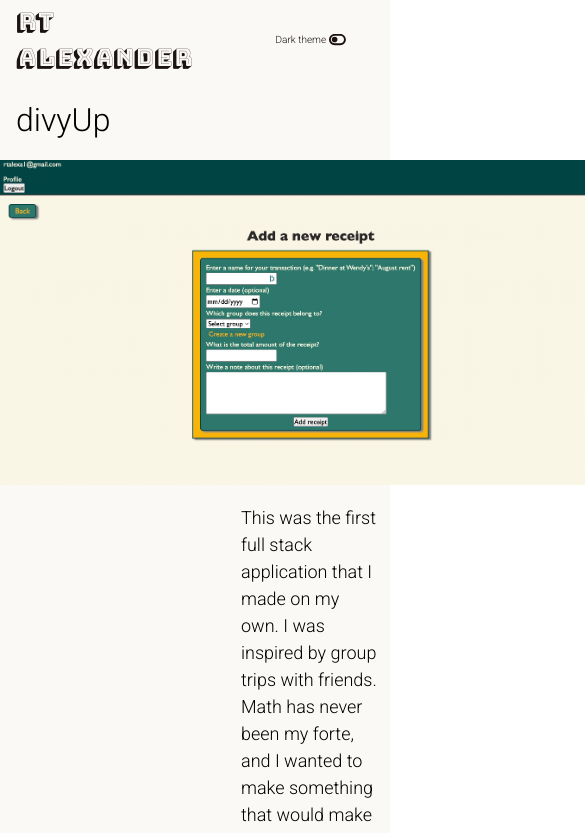
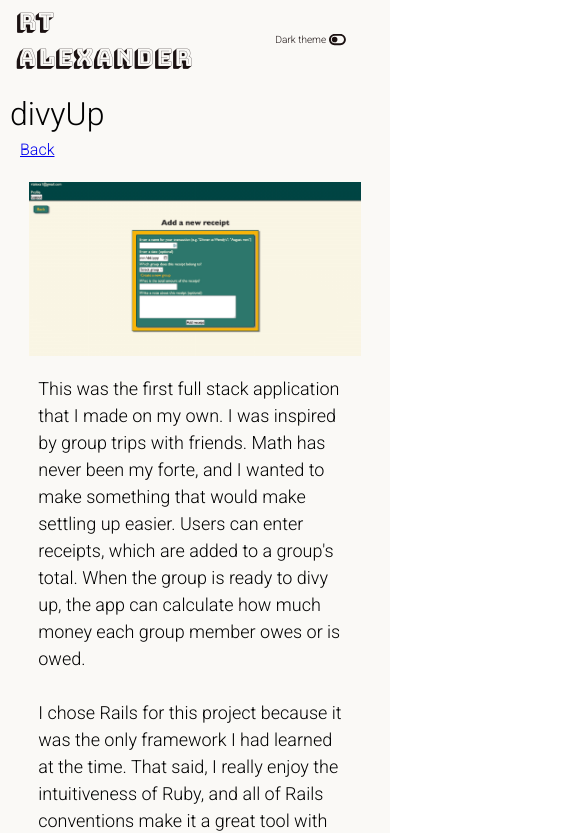
Before and after one commit to rtalexa1/portfolio, a Vue app: page /#/divy_up in a window 390 px wide. Shown: the top 833 px of the page, 585 px wide, since content can reach past the window. Built offline with nearby package versions, Linux system fonts and the light colour scheme.

Commit message:
Add media queries to project view pages

```diff
--- a/src/components/AboutMe.vue
+++ b/src/components/AboutMe.vue
@@ -95,8 +95,14 @@ export default {
 
 @media (max-width: 768px) {
   .about-me-container {
+    flex-direction: column;
     width: 100%;
     min-height: 25em;
+  }
+
+  .photo-container {
+    position: static;
+    margin: 5em;
   }
 
   .about-me-text {
--- a/src/components/ContactForm.vue
+++ b/src/components/ContactForm.vue
@@ -129,4 +129,10 @@ textarea {
   text-shadow: 0 0 1px #faf9f6;
   color: white;
 }
+
+@media (max-width: 768px) {
+  .form-container {
+    width: 70%;
+  }
+}
 </style>
--- a/src/views/DivyUpProjectView.vue
+++ b/src/views/DivyUpProjectView.vue
@@ -5,6 +5,9 @@
   >
     divyUp
   </h1>
+  <div class="back-link">
+    <RouterLink to="/" class="back-link">Back</RouterLink>
+  </div>
   <div
     class="project column-display"
     :class="{ 'text-dark-theme': $store.state.darkThemeActive }"
@@ -63,6 +66,9 @@
 <script>
 export default {
   name: "DivyUpProjectView",
+  created() {
+    scroll(0, 0);
+  },
 };
 </script>
 
@@ -83,4 +89,12 @@ export default {
   filter: grayscale(20%);
   filter: drop-shadow(0 0 1em #f8b400);
 }
+
+@media (max-width: 768px) {
+  .divy-screenshot {
+    margin: 10px;
+    width: 85%;
+    height: 45%;
+  }
+}
 </style>
--- a/src/views/HomeView.vue
+++ b/src/views/HomeView.vue
@@ -45,11 +45,6 @@ export default {
 }
 
 @media (max-width: 768px) {
-  .home {
-    justify-content: center;
-    align-items: center;
-  }
-
   .section-break {
     height: 4em;
   }
--- a/src/views/METProjectView.vue
+++ b/src/views/METProjectView.vue
@@ -5,6 +5,12 @@
   >
     Math Exit Ticket
   </h1>
+  <div
+    class="back-link"
+    :class="{ 'back-link-dark-theme': $store.state.darkThemeActive }"
+  >
+    <RouterLink to="/">Back</RouterLink>
+  </div>
   <div
     class="project"
     :class="{ 'text-dark-theme': $store.state.darkThemeActive }"
@@ -90,13 +96,16 @@
 <script>
 export default {
   name: "METProjectView",
+  created() {
+    scroll(0, 0);
+  },
 };
 </script>
 
 <style>
 .project-view-title {
   background-color: #faf9f6;
-  padding: 0.5em;
+  padding: 10px 0 0 10px;
   transition: background-color 500ms, color 500ms;
 }
 
@@ -105,6 +114,24 @@ export default {
   background-color: #1b1212;
   color: #faf9f6;
   transition: background-color 500ms, color 500ms;
+}
+
+.back-link {
+  width: 100%;
+  padding: 0 0 10px 10px;
+  background-color: #faf9f6;
+  transition: background-color 500ms, color 500ms;
+}
+
+.back-link-dark-theme {
+  background-color: #1b1212;
+  color: #faf9f6;
+  transition: background-color 500ms, color 500ms;
+}
+
+.back-link-dark-theme a {
+  color: #faf9f6;
+  transition: color 500ms;
 }
 
 .project {
@@ -144,4 +171,20 @@ li {
   width: 20px;
   height: 20px;
 }
+
+@media (max-width: 768px) {
+  .project {
+    flex-direction: column;
+  }
+
+  .met-screenshot {
+    margin: 10px;
+    width: 85%;
+    height: 111%;
+  }
+
+  .project-text {
+    width: 85%;
+  }
+}
 </style>
--- a/src/views/MathVisualizerProjectView.vue
+++ b/src/views/MathVisualizerProjectView.vue
@@ -5,6 +5,9 @@
   >
     Math Visualizer
   </h1>
+  <div class="back-link">
+    <RouterLink to="/" class="back-link">Back</RouterLink>
+  </div>
   <div
     class="project column-display"
     :class="{ 'text-dark-theme': $store.state.darkThemeActive }"
@@ -69,6 +72,9 @@
 <script>
 export default {
   name: "MathVisualizerProjectView",
+  created() {
+    scroll(0, 0);
+  },
 };
 </script>
 
@@ -93,4 +99,16 @@ export default {
   align-items: center;
   width: 60%;
 }
+
+@media (max-width: 768px) {
+  .mv-screenshot {
+    width: 85%;
+    height: 47%;
+  }
+
+  .math-viz-text {
+    width: 85%;
+    padding: 10px;
+  }
+}
 </style>
```
